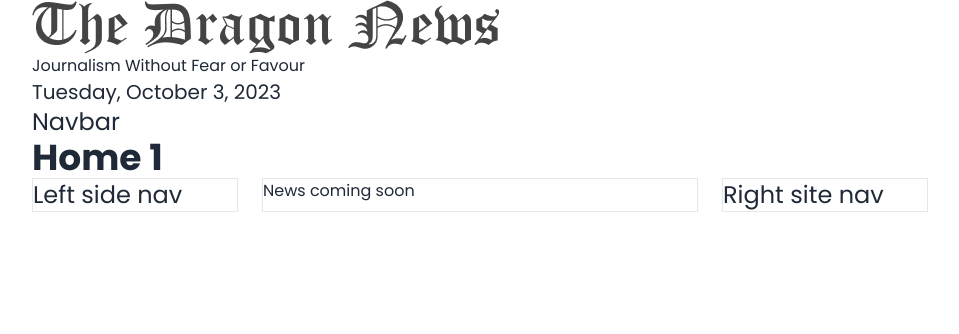
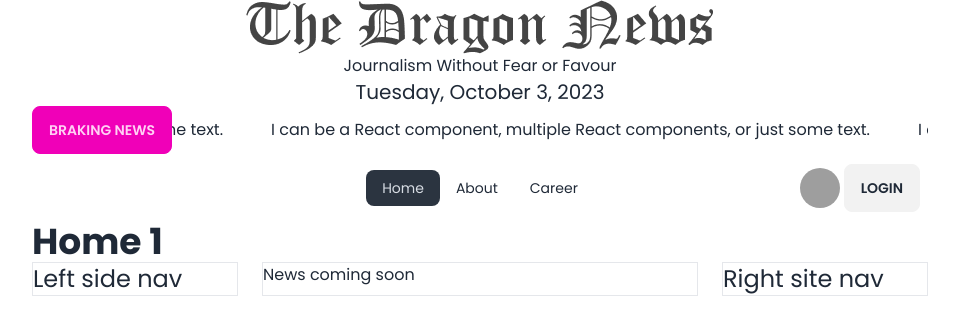
Before and after one commit to adnanalemran/news-project, a React (Vite) app: page / in a window 1280 px wide. Shown: the top 334 px of the page, without its empty margins (160-1119 px from the left). Built offline with nearby package versions, Linux system fonts and the light colour scheme; grey boxes are pictures that could not be loaded.

Commit message:
Breaking news slider using React Marquee and navbar

```diff
--- a/package.json
+++ b/package.json
@@ -16,6 +16,7 @@
     "moment": "^2.29.4",
     "react": "^18.2.0",
     "react-dom": "^18.2.0",
+    "react-fast-marquee": "^1.6.1",
     "react-router-dom": "^6.16.0",
     "sort-by": "^1.2.0"
   },
--- /dev/null
+++ b/src/pages/Home/BrakingNews.jsx
@@ -0,0 +1,30 @@
+import React from "react";
+import Marquee from "react-fast-marquee";
+import { Link } from "react-router-dom";
+
+const BrakingNews = () => {
+  return (
+    <div className="flex">
+      <button className="btn btn-secondary">Braking news</button>
+      <Marquee pauseOnHover={true} speed={100}>
+        <Link className="mr-12" to="/">
+          {" "}
+          I can be a React component, multiple React components, or just some
+          text.
+        </Link>{" "}
+        <Link className="mr-12" to="/">
+          {" "}
+          I can be a React component, multiple React components, or just some
+          text.
+        </Link>{" "}
+        <Link className="mr-12" to="/">
+          {" "}
+          I can be a React component, multiple React components, or just some
+          text.
+        </Link>
+      </Marquee>
+    </div>
+  );
+};
+
+export default BrakingNews;
--- a/src/pages/Home/Home.jsx
+++ b/src/pages/Home/Home.jsx
@@ -3,11 +3,13 @@
 import Navbar from "../sheard/navbar/Navbar";
 import LeftSideNav from "../sheard/leftSideNav/LeftSideNav";
 import RightSideNav from "../sheard/rightSiteNav/RightSideNav";
+import BrakingNews from "./BrakingNews";
 
 const Home = () => {
   return (
     <div>
       <Header />
+      <BrakingNews/>
       <Navbar />
       <h2 className="font-poppins text-4xl font-bold">Home 1</h2>
       <div className="grid grid-cols-1 md:grid-cols-4 gap-6">
--- a/src/pages/sheard/header/Header.jsx
+++ b/src/pages/sheard/header/Header.jsx
@@ -4,8 +4,8 @@
 
 const Header = () => {
     return (
-        <div>
-            <img src={logo} alt="Logo" />
+        <div className='text-center'>
+            <img className='mx-auto' src={logo} alt="Logo" />
             <p>Journalism Without Fear or Favour</p>
             <p className='text-xl'>{moment().format("dddd, MMMM D, YYYY")}</p>
         </div>
--- a/src/pages/sheard/navbar/Navbar.jsx
+++ b/src/pages/sheard/navbar/Navbar.jsx
@@ -1,11 +1,62 @@
-import React from 'react';
+import React from "react";
+import { Link, NavLink } from "react-router-dom";
+import userDefaultPic from '../../../assets/user.png';
 
 const Navbar = () => {
-    return (
-        <div>
-            <h2 className='text-2xl'>Navbar</h2>
+  const navLinks = (
+    <>
+      <li>
+        <NavLink to="/">Home</NavLink>
+      </li>
+      <li>
+        <NavLink to="/about">About</NavLink>
+      </li>
+      <li>
+        <NavLink to="/career">Career</NavLink>
+      </li>
+    </>
+  );
+  return (
+    <div className="navbar bg-base-100">
+      <div className="navbar-start">
+        <div className="dropdown">
+          <label tabIndex={0} className="btn btn-ghost lg:hidden">
+            <svg
+              xmlns="http://www.w3.org/2000/svg"
+              className="h-5 w-5"
+              fill="none"
+              viewBox="0 0 24 24"
+              stroke="currentColor"
+            >
+              <path
+                strokeLinecap="round"
+                strokeLinejoin="round"
+                strokeWidth="2"
+                d="M4 6h16M4 12h8m-8 6h16"
+              />
+            </svg>
+          </label>
+          <ul
+            tabIndex={0}
+            className="menu menu-sm dropdown-content mt-3 z-[1] p-2 shadow bg-base-100 rounded-box w-52"
+          >
+            {navLinks}
+          </ul>
         </div>
-    );
+      </div>
+      <div className="navbar-center hidden lg:flex">
+        <ul className="menu menu-horizontal px-1">{navLinks}</ul>
+      </div>
+      <div className="navbar-end">
+        <label tabindex="0" class="btn btn-ghost btn-circle avatar">
+          <div class="w-10 rounded-full">
+            <img src={userDefaultPic} />
+          </div>
+        </label>
+        <Link className="btn">Login</Link>
+      </div>
+    </div>
+  );
 };
 
 export default Navbar;
```
Also changed, not shown: 1 other file (tests, documents, lock files or other folders).
